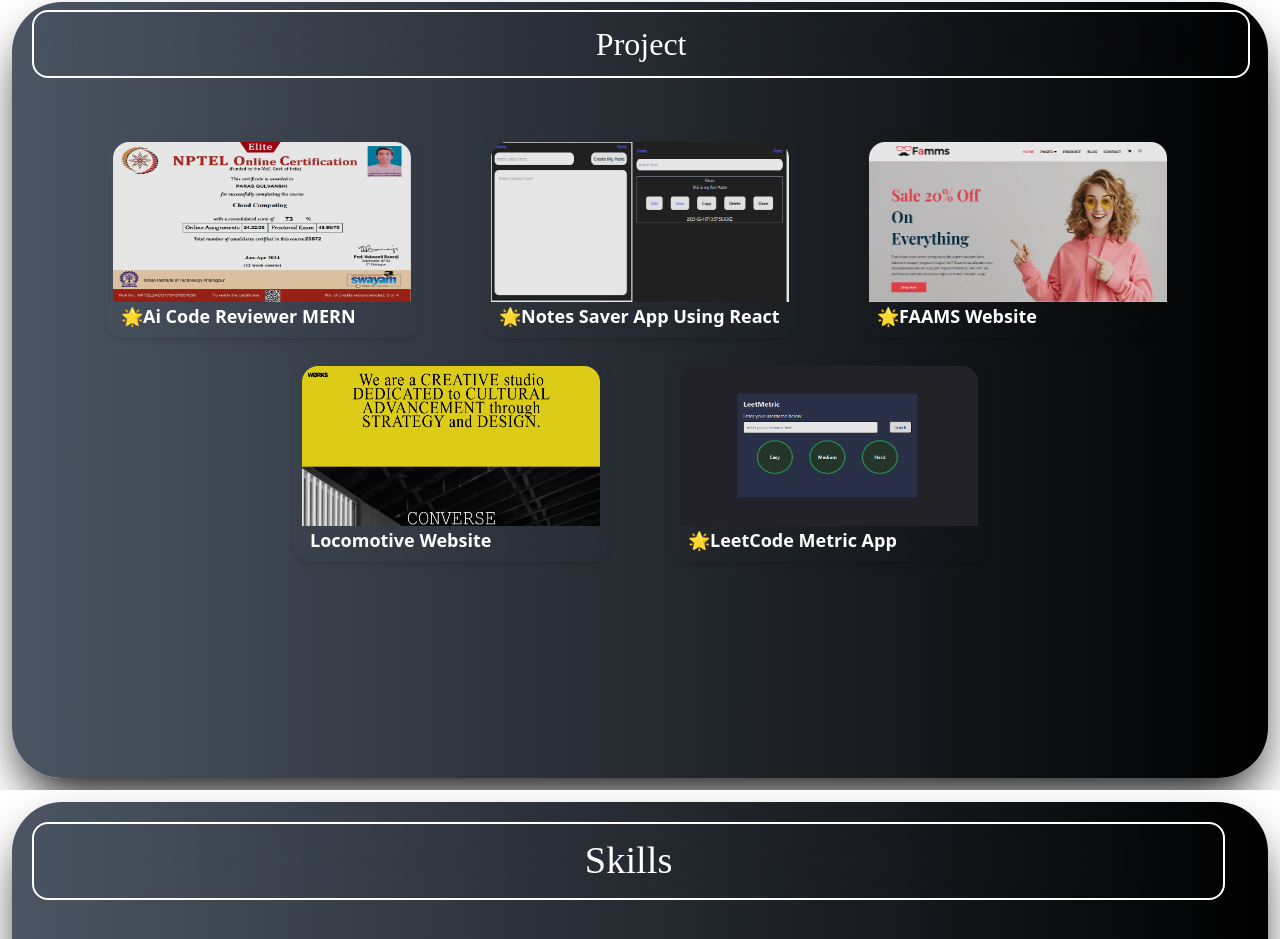
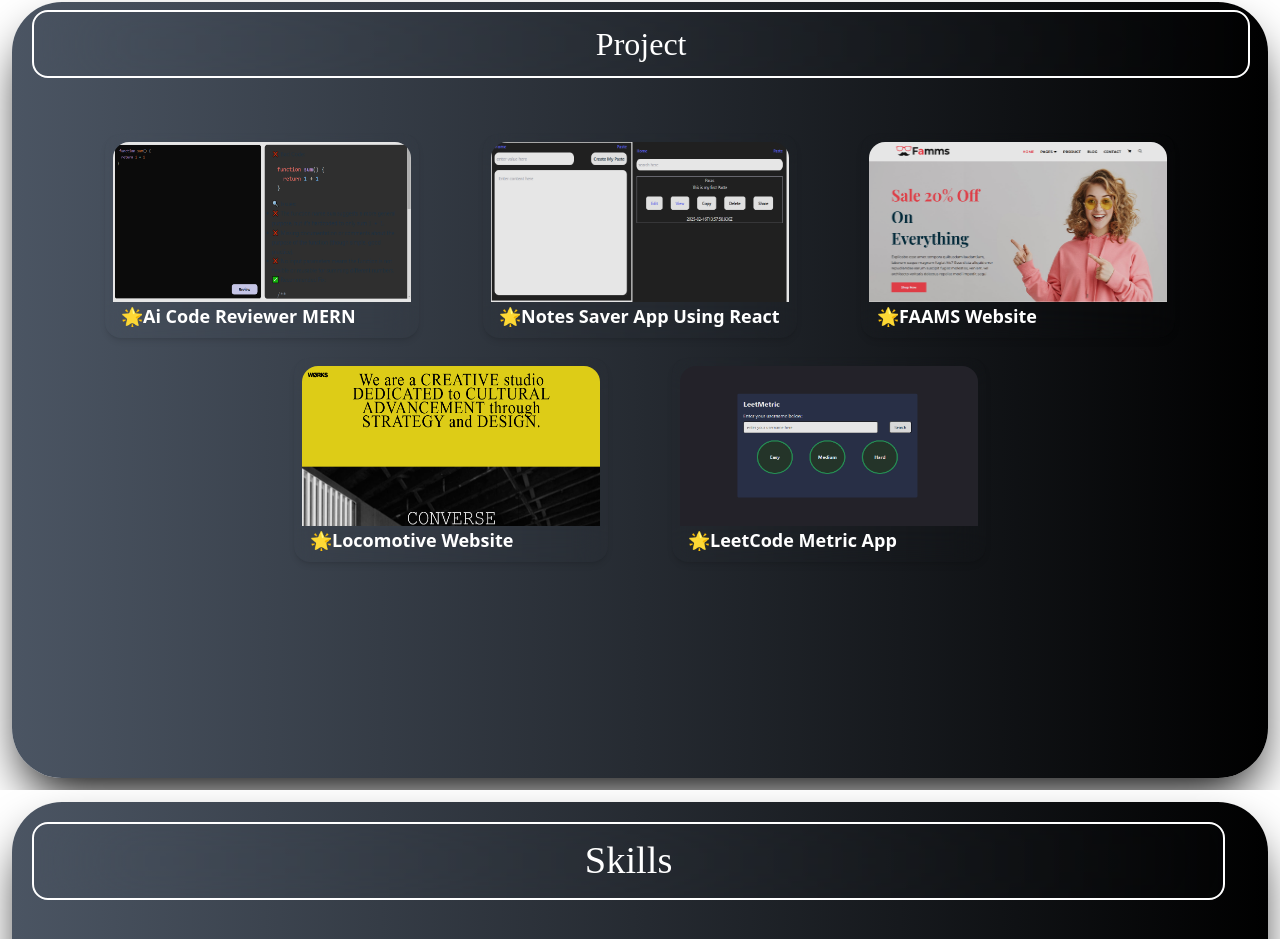
Before and after one commit to Paras-29/Portfolio, a React (Vite) app: page / in a window 1280 px wide. Shown: the part 810-1749 px from the top of the page. Built offline with nearby package versions, Linux system fonts and the light colour scheme; a web font is replaced by a local one.

Commit message:
this is my Ai code reviewer after in Project

```diff
--- a/src/component/Project.jsx
+++ b/src/component/Project.jsx
@@ -4,8 +4,8 @@
 const projectData = [
   {
     title: '🌟Ai Code Reviewer MERN',
-    image: 'assets/images/CC.jpeg',
-    link: 'https://your-ai-code-reviewer-link.com'
+    image: 'assets/images/cr.png',
+    link: 'https://code-reviewer-five.vercel.app/'
   },
   {
     title: '🌟Notes Saver App Using React',
@@ -18,7 +18,7 @@
     link: 'https://famms-nine.vercel.app/'
   },
   {
-    title: 'Locomotive Website',
+    title: '🌟Locomotive Website',
     image: 'assets/images/Locomotive.png',
     link: 'https://locomotive-iota.vercel.app/'
   },
```
Also changed, not shown: public/assets/images/cr.png (added).
